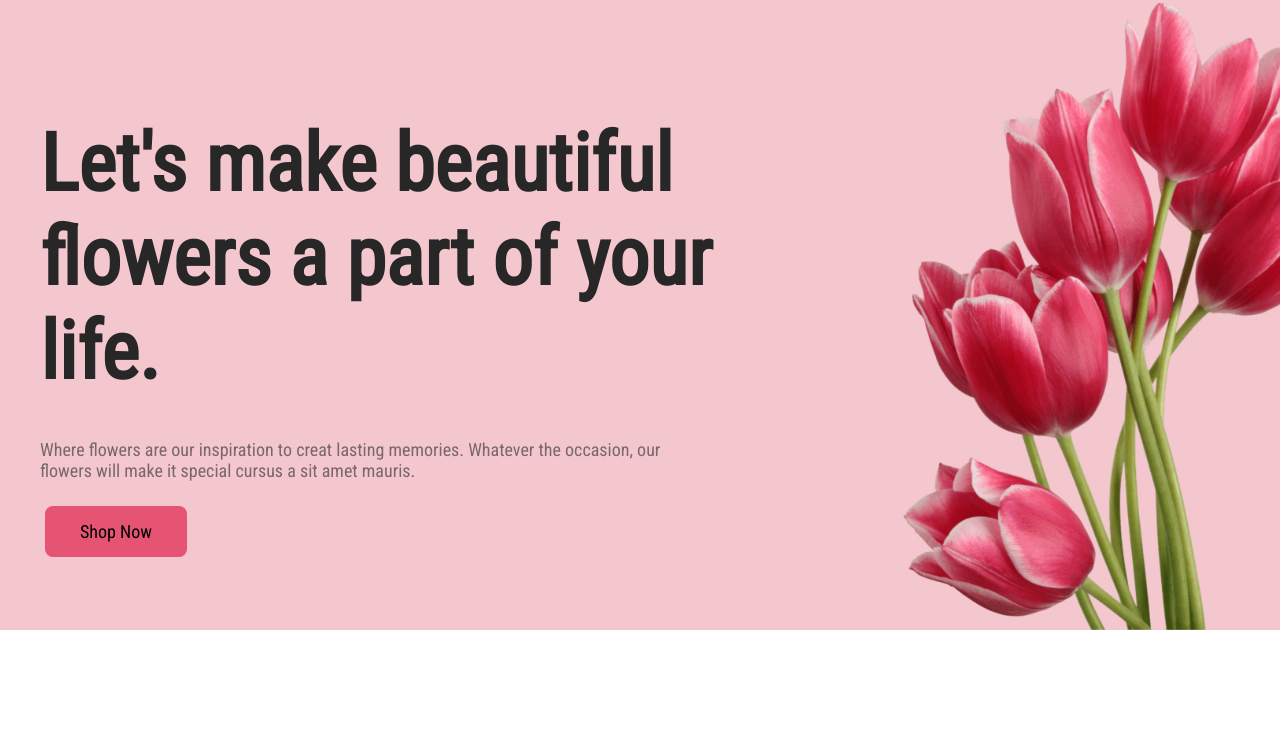
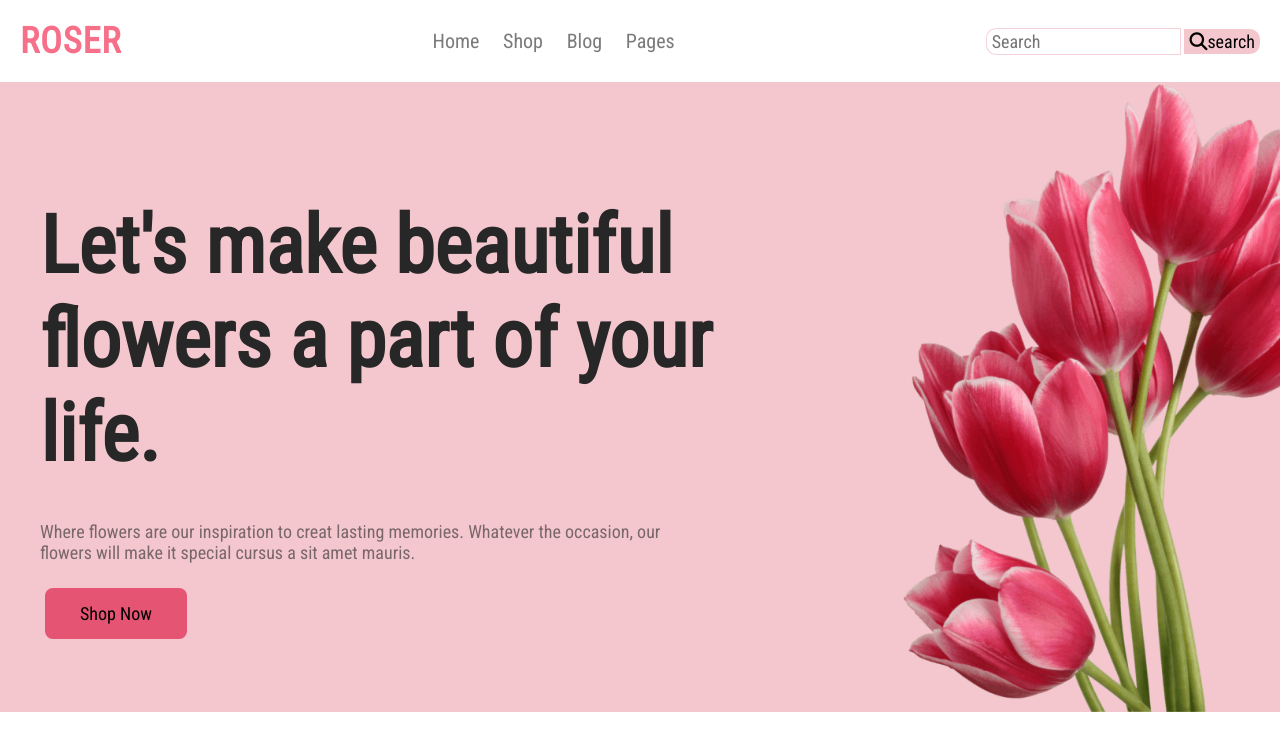
Before and after one commit to sabermahmud/first-assainment-flower-shop, a plain HTML site: page index.html in a window 1280 px wide. Shown: the top 750 px of the page. Drawn offline with Linux system fonts and the light colour scheme.

Commit message:
navbar added

```diff
--- a/index.html
+++ b/index.html
@@ -13,12 +13,29 @@
     <link
         href="https://fonts.googleapis.com/css2?family=Lato:wght@400;700;900&family=Open+Sans&family=Roboto+Condensed&display=swap"
         rel="stylesheet">
+    <!---------------- fontawesome link ------------->
+    <script src="https://kit.fontawesome.com/322237ef1b.js" crossorigin="anonymous"></script>
 </head>
 
 <body>
     <header>
+        <nav class="navbar">
+            <div class="logo">ROSER</div>
+            <div class="navbar-options">
+                <ul>
+                    <li><a href="#">Home</a></li>
+                    <li><a href="#">Shop</a></li>
+                    <li><a href="#">Blog</a></li>
+                    <li><a href="#">Pages</a></li>
+                </ul>
+            </div>
+            <div class="searchholder">
+                <input type="text" placeholder="Search" class="searchbar">
+                <button class="search-btn"><i class="fa-solid fa-magnifying-glass"></i>search</button>
+            </div>
+        </nav>
+        <!--------- banner section start --------->
         <div class="banner">
-
             <div class="banner-content">
                 <h1 class="banner-title">
                     Let's make beautiful flowers a part of your life.
@@ -29,10 +46,10 @@
                 </p>
                 <a href="#"><button class="buttons">Shop Now</button></a>
             </div>
-
             <img src="images/banner-img.png" class="banner-image" alt="">
 
         </div>
+        <!--------- banner section End --------->
     </header>
 
 </body>
--- a/styles/style.css
+++ b/styles/style.css
@@ -9,7 +9,68 @@
 header {
     background: #efaebaaf;
 }
+/* navbar style start */
+
+.navbar{
+    display: flex;
+    justify-content: space-between;
+    align-items: center;
+    background: white;
+}
+
+
+.logo{
+    padding: 20px 20px;
+    font-size: 36px;
+    font-weight: 800;
+    color: #f77089;
+    letter-spacing: 1px;
+}
+
+
+.navbar-options>ul>li{
+    list-style: none;
+    display: inline;
+    padding: 0px 10px;
+}
+
+.navbar-options a{
+    text-decoration: none;
+    color: #2727279d;
+    font-size: 20px;
+}
+
+.navbar-options a:hover{
+    color: #efaebaaf;
+}
+
+
+.searchholder{
+    margin: 5px 10px;
+    padding: 10px;
+    align-items: center;
+}
+
+.searchbar{
+    font-size: 18px;
+    padding: 2px 5px;
+    border-radius: 10px 0px 0px 10px;
+    border: .5px solid #efaeba8a;
+}
+
+.search-btn{
+    font-size: 18px;
+    padding: 2px 5px;
+    background: #efaebaaf ;
+    border-radius: 0 10px 10px 0;
+    border: none;
+}
+
+
+/* navbar style End */
+/* --------------------------------------------------- */
 /* banner style start */
+
 .banner{
     display: flex;
     justify-content: space-between;
```
